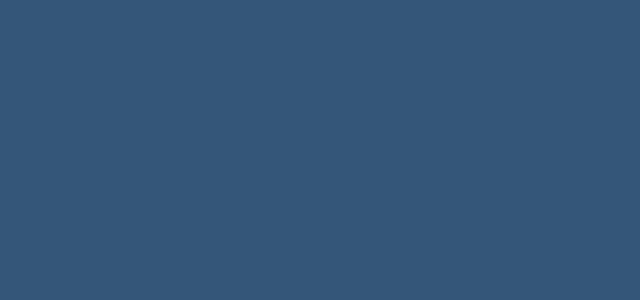
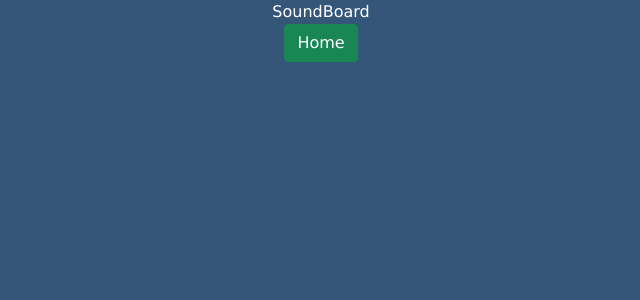
Before and after one commit to ShannaJSmith/css-components, a React (Create React App) app in the folder css-components/: page /bgm in a window 1280 px wide. Shown: the top 300 px of the page, without its empty margins (319-959 px from the left). Built offline with nearby package versions, Linux system fonts and the light colour scheme.

Commit message:
setup files for soundboard/bgm

```diff
--- a/css-components/src/App.js
+++ b/css-components/src/App.js
@@ -3,6 +3,7 @@ import TableOfContents from './pages/TableOfContents';
 import Background1 from './pages/Background1';
 import Background2 from './pages/Background2';
 import CardsPage from './pages/CardsPage';
+import BGM from './pages/BGM';
 
 function App() {
   return (
@@ -12,6 +13,7 @@ function App() {
         <Route path="/background1" component={Background1} />
         <Route path="/background2" component={Background2} />
         <Route path="/cards" component={CardsPage} />
+        <Route path="/bgm" component={BGM} />
       </div>
     </Router>
   );
--- /dev/null
+++ b/css-components/src/components/SoundBoard.jsx
@@ -0,0 +1,5 @@
+const SoundBoard = () => {
+  return <div>SoundBoard</div>;
+};
+
+export default SoundBoard;
--- /dev/null
+++ b/css-components/src/pages/BGM.jsx
@@ -0,0 +1,16 @@
+import { Link } from 'react-router-dom';
+import { Button } from 'react-bootstrap';
+import SoundBoard from '../components/SoundBoard';
+
+const BGM = () => {
+  return (
+    <div>
+      <SoundBoard />
+      <Link to="/">
+        <Button variant="success">Home</Button>
+      </Link>
+    </div>
+  );
+};
+
+export default BGM;
--- a/css-components/src/pages/TableOfContents.jsx
+++ b/css-components/src/pages/TableOfContents.jsx
@@ -21,6 +21,11 @@ const TableOfContents = () => {
           Expanding Cards
         </Button>
       </Link>
+      <Link to="/bgm">
+        <Button variant="light" className="col-7">
+          Background Music
+        </Button>
+      </Link>
     </div>
   );
 };
```
